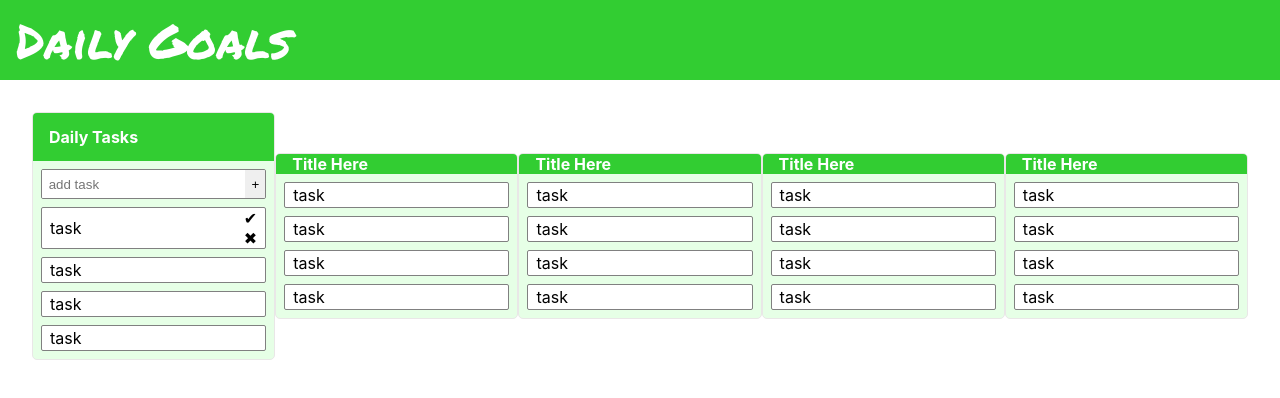
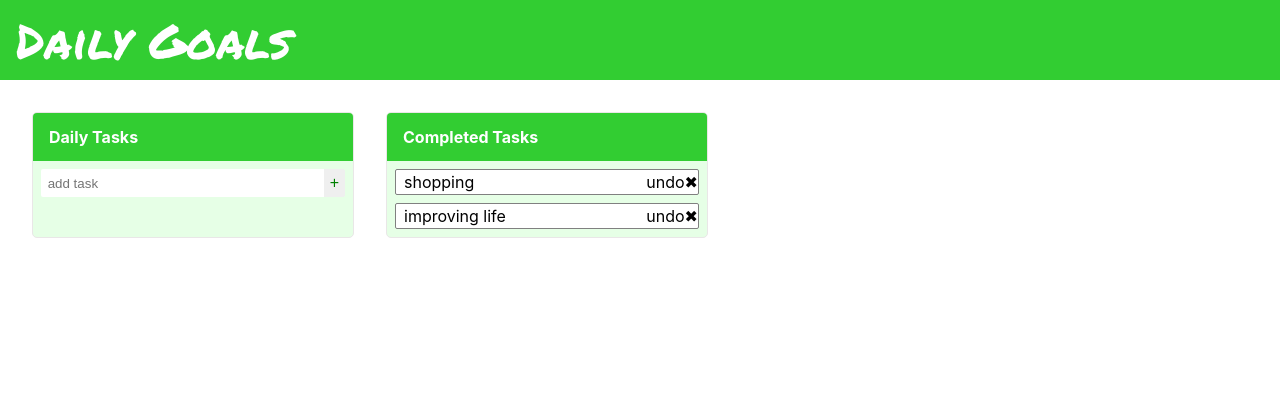
Before and after one commit to CodesperYu/dailygoals, a React (Create React App) app: page / in a window 1280 px wide. Shown: the top 398 px of the page. Built offline with nearby package versions, Linux system fonts and the light colour scheme.

Commit message:
add remove function for daily and completed task

```diff
--- /dev/null
+++ b/src/components/list/completed/completed.js
@@ -0,0 +1,65 @@
+import React, { Component } from 'react'
+import CompletedTask from './completedtask'
+
+export default class Completed extends Component {
+	constructor() {
+		super()
+		this.state = {
+			completedTasks: [
+				{
+					title:'shopping',
+					id:'0'
+				},
+				{
+					title:'improving life',
+					id:'1'
+				},
+			]
+		}
+	}
+
+	addCompletedTask(task) {
+		let updatedTask = [...this.state.completedTask, task];
+		this.setState({
+			completedTask: updatedTask
+		})
+	}
+
+	handleUndo(task) {
+
+	}
+
+	removeTask(taskId) {
+		let newTaskList = this.state.completedTasks.filter(task => {
+			console.log(task.id, taskId);
+			return task.id.toString() !== taskId
+		});
+		this.setState({
+			completedTasks: newTaskList
+		})
+	}
+
+	render() {
+		return (
+			<div className='list' id='list--2'>
+				<div className='list__header'>
+					<div className='list__title'>Completed Tasks</div>
+				</div>
+				<div className='list__alltask'>
+					{
+						this.state.completedTasks.length ?
+						this.state.completedTasks.map((task) => {
+							return <CompletedTask
+							removeTask={this.removeTask.bind(this)}
+							task={task.title}
+							key={task.id}
+							id={task.id}/>
+						}) :
+						<div className="list__task" style={{visibility: 'hidden'}}>
+						</div>
+					}
+				</div>
+		 	</div>
+		)
+	}
+}
--- /dev/null
+++ b/src/components/list/completed/completedtask.js
@@ -0,0 +1,21 @@
+import React, { Component } from 'react';
+
+export default class CompletedTask extends Component {
+
+	handleRemove(e) {
+		let taskId = e.target.attributes.taskid.value;
+		this.props.removeTask(taskId);
+	}
+
+	render(props) {
+		return (
+			<div className="list__task">
+				<div className='list__task__name'>{this.props.task}</div>
+				<div className='list__task__options'>
+					<span value={this.props.id} className='list__task__undo'>undo</span>
+					<span onClick={this.handleRemove.bind(this)} taskid={this.props.id} className='list__task__remove'>&#10006;</span>
+				</div>
+			</div>
+		);
+	}
+}
--- /dev/null
+++ b/src/components/list/daily/addtask.js
@@ -0,0 +1,48 @@
+import React, { Component } from 'react';
+
+export default class AddTask extends Component {
+	constructor(props) {
+		super(props);
+		this.state = {
+			input: '',
+			count: 0,
+		};
+	}
+
+	generateId() {
+		let count = this.state.count;
+		this.setState({
+			count: count + 1
+		});
+		return count;
+	}
+
+	handleChange(e) {
+		let input = e.target.value;
+		this.setState({
+			input: input
+		});
+	};
+
+	handleClick(e) {
+		e.preventDefault();
+		let id = this.generateId();
+		let task = {
+			title: this.state.input,
+			id: id
+		}
+		this.props.addTask(task);
+		this.setState({
+			input: '',
+		})
+	}
+
+	render() {
+		return (
+			<form className='list__input'>
+				<input className='list__input__add-task' value={this.state.input} placeholder='add task' onChange={this.handleChange.bind(this)}></input>
+				<button type='submit' className='list__input__submit' onClick={this.handleClick.bind(this)}>+</button>
+			</form>
+		)
+	}
+};
--- /dev/null
+++ b/src/components/list/daily/daily.js
@@ -0,0 +1,52 @@
+import React, { Component } from 'react';
+import DailyTask from './dailytask';
+import AddTask from './addtask';
+import './daily.scss';
+
+export default class Daily extends Component {
+	constructor() {
+		super();
+		this.state = {
+			tasks: [],
+		}
+	}
+
+	addTask(task) {
+		let updatedTaskList = this.state.tasks.concat(task);
+		this.setState({
+			tasks: updatedTaskList
+		})
+	};
+
+	removeTask(taskId) {
+		let newTaskList = this.state.tasks.filter(task => {
+			console.log(task.id, taskId);
+			return task.id.toString() !== taskId
+		});
+		this.setState({
+			tasks: newTaskList
+		})
+	}
+
+	render() {
+		return (
+			<div className='list' id='list--1'>
+				<div className='list__header'>
+					<div className='list__title'>Daily Tasks</div>
+				</div>
+				<AddTask addTask={this.addTask.bind(this)}/>
+				<div className='list__alltask'>
+					{
+						this.state.tasks.map((task, i) => {
+							return <DailyTask
+							removeTask={this.removeTask.bind(this)}
+							task={task.title}
+							key={task.id}
+							id={task.id}/>
+						})
+					}
+				</div>
+			 </div>
+		)
+	};
+}
--- /dev/null
+++ b/src/components/list/daily/daily.scss
@@ -0,0 +1,68 @@
+input:focus {
+	outline: none;
+}
+
+.list {
+	width: 20em;
+	background-color: white;
+	border-radius: 5px;
+	border: .5px solid rgb(233, 231, 231);
+	overflow: hidden;
+	background-color:rgb(230, 255, 230);
+	margin-right: 2em;
+	&__header {
+		display: flex;
+		justify-content: flex-start;
+		align-items: center;
+		background-color:rgb(50, 205, 50);
+		height: 3em;
+	}
+	&__title {
+		background-color: rgb(50, 205, 50);
+		color: white;
+		font-weight: bold;
+		padding-left: 1em;
+	}
+	&__task {
+		padding-left: .5em;
+		margin: .5em;
+		background-color: white;
+		border: .5px solid grey;
+		border-radius: 2px;
+		min-height: 1.5em;
+		display: flex;
+		justify-content: flex-start;
+		align-items: center;
+		&__name {
+			width: 90%;
+		}
+		&__complete:hover {
+			color: green;
+			cursor: pointer;
+		}
+		&__remove:hover {
+			color: red;
+			cursor: pointer;
+		}
+	}
+	&__input {
+		border-radius: 2px;
+		min-height: 1.5em;
+		margin: .5em;
+		border: .5px solid grey;
+		overflow: hidden;
+		display: flex;
+		border: none;
+		&__add-task {
+			border: none;
+			width: 95%;
+			padding: .5em;
+		}
+		&__submit, &__submit:focus {
+			font-size: 1em;
+			color: green;
+			outline: none;
+			border: none;
+		}
+	}
+}
--- /dev/null
+++ b/src/components/list/daily/dailytask.js
@@ -0,0 +1,31 @@
+import React, { Component } from 'react';
+
+export default class DailyTask extends Component {
+	constructor(props) {
+		super(props);
+		this.state = {
+		}
+	}
+
+	handleComplete() {
+
+	}
+
+	handleRemove(e) {
+		let taskId = e.target.attributes.taskid.value;
+		this.props.removeTask(taskId)
+	}
+
+	render() {
+		console.log(this.props.id);
+		return (
+			<div className="list__task">
+				<div className='list__task__name'>{this.props.task}</div>
+				<div className='list__task__options'>
+					<span value={this.props.id} className='list__task__complete'>&#10004;</span>
+					<span onClick={this.handleRemove.bind(this)} taskid={this.props.id} className='list__task__remove'>&#10006;</span>
+				</div>
+			</div>
+		);
+	}
+}
--- a/src/components/main/main.js
+++ b/src/components/main/main.js
@@ -1,58 +1,15 @@
 import React, { Component } from 'react';
+import Daily from '../list/daily/daily';
+import Completed from '../list/completed/completed';
 import './main.scss'
 
 export default class Main extends Component {
 	render() {
 		return (
 			<div className='container'>
-			  <div className='container__list'>
-					<div className='list' id='list--1'>
-						<div className='list__header'>
-							<div className='list__title'>Daily Tasks</div>
-						</div>
-						<div className='list__input'>
-							<input className='list__input__add-task' placeholder='add task'></input>
-							<button type='submit' className='list__input__submit'>+</button>
-						</div>
-						<div className='list__task'>
-							<div className='list__task__name'>task</div>
-							<div className='list__task__options'>
-								<div className='list__task__complete'>&#10004;</div>
-								<div className='list__task__remove'>&#10006;</div>
-							</div>
-						</div>
-						<div className='list__task'>task</div>
-						<div className='list__task'>task</div>
-						<div className='list__task'>task</div>
-					</div>
-					<div className='list' id='list--2'>
-						<div className='list__title'>Title Here</div>
-						<div className='list__task'>task</div>
-						<div className='list__task'>task</div>
-						<div className='list__task'>task</div>
-						<div className='list__task'>task</div>
-					</div>
-					<div className='list' id='list--3'>
-						<div className='list__title'>Title Here</div>
-						<div className='list__task'>task</div>
-						<div className='list__task'>task</div>
-						<div className='list__task'>task</div>
-						<div className='list__task'>task</div>
-					</div>
-					<div className='list' id='list--4'>
-						<div className='list__title'>Title Here</div>
-						<div className='list__task'>task</div>
-						<div className='list__task'>task</div>
-						<div className='list__task'>task</div>
-						<div className='list__task'>task</div>
-					</div>
-					<div className='list' id='list--5'>
-						<div className='list__title'>Title Here</div>
-						<div className='list__task'>task</div>
-						<div className='list__task'>task</div>
-						<div className='list__task'>task</div>
-						<div className='list__task'>task</div>
-					</div>
+				<div className='container__list'>
+					<Daily />
+					<Completed />
 				</div>
 			</div>
 		)
--- a/src/components/main/main.scss
+++ b/src/components/main/main.scss
@@ -7,60 +7,3 @@
 		justify-content: flex-start;
 	}
 }
-
-.list {
-	width: 20em;
-	background-color: white;
-	margin: auto;
-	border-radius: 5px;
-	border: .5px solid rgb(233, 231, 231);
-	overflow: hidden;
-	background-color:rgb(230, 255, 230);
-	&__header {
-		display: flex;
-		justify-content: flex-start;
-		align-items: center;
-		background-color:rgb(50, 205, 50);
-		height: 3em;
-	}
-	&__title {
-		background-color: rgb(50, 205, 50);
-		color: white;
-		font-weight: bold;
-		padding-left: 1em;
-	}
-	&__task {
-		padding-left: .5em;
-		margin: .5em;
-		background-color: white;
-		border: .5px solid grey;
-		border-radius: 2px;
-		min-height: 1.5em;
-		display: flex;
-		justify-content: flex-start;
-		align-items: center;
-		&__name {
-			width: 90%;
-		}
-		&__options {
-
-		}
-	}
-	&__input {
-		border-radius: 2px;
-		min-height: 1.5em;
-		margin: .5em;
-		border: .5px solid grey;
-		overflow: hidden;
-		display: flex;
-		&__add-task {
-			border: none;
-			width: 95%;
-			padding: .5em;
-		}
-		&__submit {
-			font: green;
-			border: none;
-		}
-	}
-}
```
Also changed, not shown: src/components/header/header.scss (line endings or trailing spaces), src/components/list/upcoming.js (added), src/components/list/upcomingtask.js (added).
